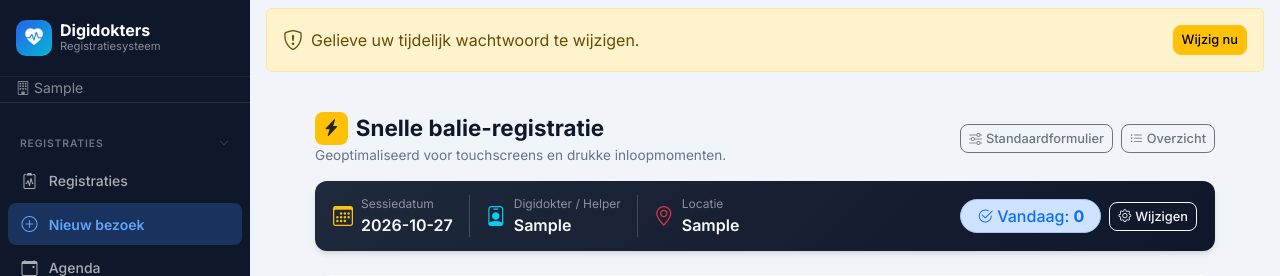
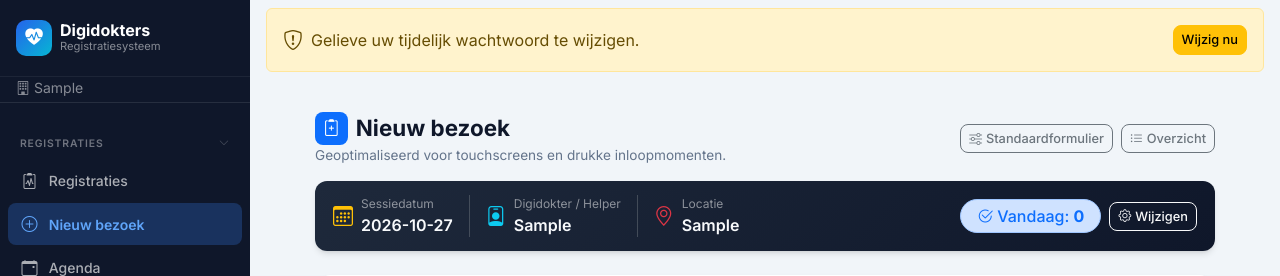
Before and after one commit to mark-vandenbroeck/Digidokters, a Flask app: page /registraties/snel in a window 1280 px wide. Shown: the top 276 px of the page. Run offline with Flask 3, Linux system fonts and the light colour scheme; a user stored in the database is signed in; tables that the repository leaves empty hold one stand-in row (values such as "Sample post"); some libraries are stand-ins or nearby versions.

Commit message:
Wijzig titel van snelle registratie-pagina naar 'Nieuw bezoek'

```diff
--- a/templates/registrations/quick.html
+++ b/templates/registrations/quick.html
@@ -1,5 +1,5 @@
 {% extends 'base.html' %}
-{% block title %}⚡ Snelle registratie – Digidokters{% endblock %}
+{% block title %}Nieuw bezoek – Digidokters{% endblock %}
 
 {% block content %}
 <style>
@@ -151,8 +151,8 @@
     <div class="d-flex flex-wrap align-items-center justify-content-between gap-2 mb-3">
         <div>
             <h1 class="dd-page-title mb-0 d-flex align-items-center gap-2">
-                <span class="badge bg-warning text-dark p-2 rounded-3"><i class="bi bi-lightning-charge-fill"></i></span>
-                Snelle balie-registratie
+                <span class="badge bg-primary text-white p-2 rounded-3"><i class="bi bi-clipboard2-plus"></i></span>
+                Nieuw bezoek
             </h1>
             <p class="dd-page-subtitle mb-0">Geoptimaliseerd voor touchscreens en drukke inloopmomenten.</p>
         </div>
```
Also changed, not shown: tests/test_quick_registration.py (+1 -1 lines).
